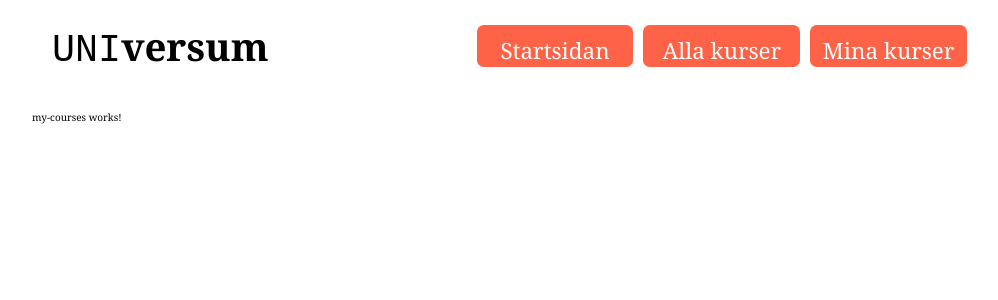
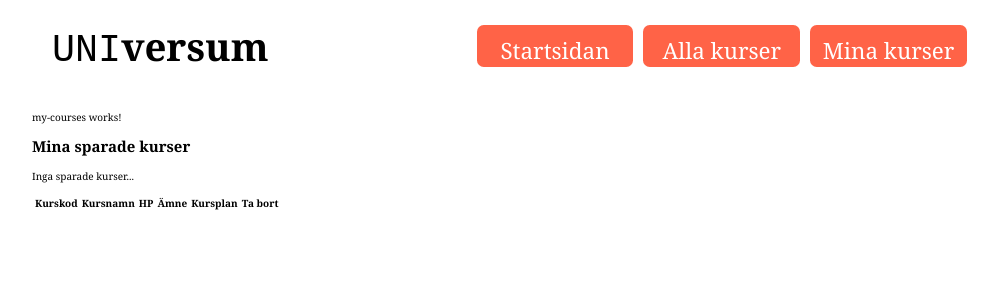
Before and after one commit to aner2308/TS-Projekt, an Angular app: page /mycourses in a window 1280 px wide. Shown: the top 300 px of the page, without its empty margins (128-1126 px from the left). Built offline with nearby package versions, Linux system fonts and the light colour scheme.

Commit message:
Lagt till funktion för att lägga till kurser på, och ta bort kurser från, sidan "mina kurser" De sparas också i localstorage.

```diff
--- a/src/app/courses/courses.component.html
+++ b/src/app/courses/courses.component.html
@@ -30,6 +30,8 @@
             <td> {{course.points}} </td>
             <td> {{course.subject}} </td>
             <td> <a [href]="course.syllabus" target="_blank">Kursplan</a> </td>
+            <!-- Spara-knapp för att lägga till i sin kurslista -->
+            <td><button (click)="saveCourse(course)">Spara</button></td>
         </tr>
     </table>
 </div>
--- a/src/app/courses/courses.component.ts
+++ b/src/app/courses/courses.component.ts
@@ -3,6 +3,7 @@ import { Course } from '../model/course';
 import { CourseService } from '../services/course.service';
 import { CommonModule } from '@angular/common';
 import { FormsModule } from '@angular/forms';
+import { CourseStorageService } from '../services/course-storage.service';
 
 @Component({
   selector: 'app-courses',
@@ -20,7 +21,7 @@ export class CoursesComponent implements OnInit {
   selectedSubject: string = "";
   sortingBy: string = "";
 
-  constructor(private courseservice: CourseService) { }
+  constructor(private courseservice: CourseService, private courseStorageService: CourseStorageService) { }
 
   //Hämtar kurser vid inladdning av sidan
   ngOnInit() {
@@ -72,4 +73,7 @@ export class CoursesComponent implements OnInit {
       });
     }
   }
+  saveCourse(course:Course): void {
+    this.courseStorageService.saveCourse(course);
+  }
 }
--- a/src/app/my-courses/my-courses.component.html
+++ b/src/app/my-courses/my-courses.component.html
@@ -1 +1,27 @@
 <p>my-courses works!</p>
+
+<div id="container">
+    <h2>Mina sparade kurser</h2>
+
+    <!-- meddelande om inga sparade kurser -->
+    <p *ngIf="savedCourses.length === 0">Inga sparade kurser...</p>
+
+    <table id="savedCoursesTable">
+        <tr>
+            <th>Kurskod</th>
+            <th>Kursnamn</th>
+            <th>HP</th>
+            <th>Ämne</th>
+            <th>Kursplan</th>
+            <th>Ta bort</th>
+        </tr>
+        <tr *ngFor="let course of savedCourses">
+            <td>{{ course.courseCode }}</td>
+            <td>{{ course.courseName }}</td>
+            <td>{{ course.points }}</td>
+            <td>{{ course.subject }}</td>
+            <td><a [href]="course.syllabus" target="_blank">Kursplan</a></td>
+            <td><button (click)="removeCourse(course.courseCode)">Ta bort</button></td>
+        </tr>
+    </table>
+</div>
--- a/src/app/my-courses/my-courses.component.ts
+++ b/src/app/my-courses/my-courses.component.ts
@@ -1,12 +1,31 @@
-import { Component } from '@angular/core';
+import { Component, OnInit } from '@angular/core';
+import { Course } from '../model/course';
+import { CourseStorageService } from '../services/course-storage.service';
+import { CommonModule } from '@angular/common';
+import { FormsModule } from '@angular/forms';
 
 @Component({
   selector: 'app-my-courses',
   standalone: true,
-  imports: [],
+  imports: [CommonModule, FormsModule],
   templateUrl: './my-courses.component.html',
-  styleUrl: './my-courses.component.scss'
+  styleUrls: ['./my-courses.component.scss']
 })
-export class MyCoursesComponent {
+export class MyCoursesComponent implements OnInit {
+  savedCourses: Course[] = [];
 
+  constructor(private courseStorageService: CourseStorageService) { }
+
+  ngOnInit() {
+    this.loadSavedCourses();
+  }
+
+  loadSavedCourses(): void {
+    this.savedCourses = this.courseStorageService.getSavedCourses();
+  }
+
+  removeCourse(courseCode: string): void {
+    this.courseStorageService.removeCourse(courseCode);
+    this.loadSavedCourses();
+  }
 }
--- /dev/null
+++ b/src/app/services/course-storage.service.ts
@@ -0,0 +1,30 @@
+import { Injectable } from '@angular/core';
+import { Course } from '../model/course';
+
+@Injectable({
+  providedIn: 'root'
+})
+export class CourseStorageService {
+  private storageKey = 'savedCourses';
+
+  constructor() { }
+
+  getSavedCourses(): Course[] {
+    const savedCourses = localStorage.getItem(this.storageKey);
+    return savedCourses ? JSON.parse(savedCourses) : [];
+  }
+
+  saveCourse(course: Course): void {
+    const courses = this.getSavedCourses();
+    if (!courses.find(c => c.courseCode === course.courseCode)) {
+      courses.push(course);
+      localStorage.setItem(this.storageKey, JSON.stringify(courses));
+    }
+  }
+
+  removeCourse(courseCode: string): void {
+    let courses = this.getSavedCourses();
+    courses = courses.filter(c => c.courseCode !== courseCode);
+    localStorage.setItem(this.storageKey, JSON.stringify(courses));
+  }
+}
```
Also changed, not shown: 1 other file (tests, documents, lock files or other folders).
